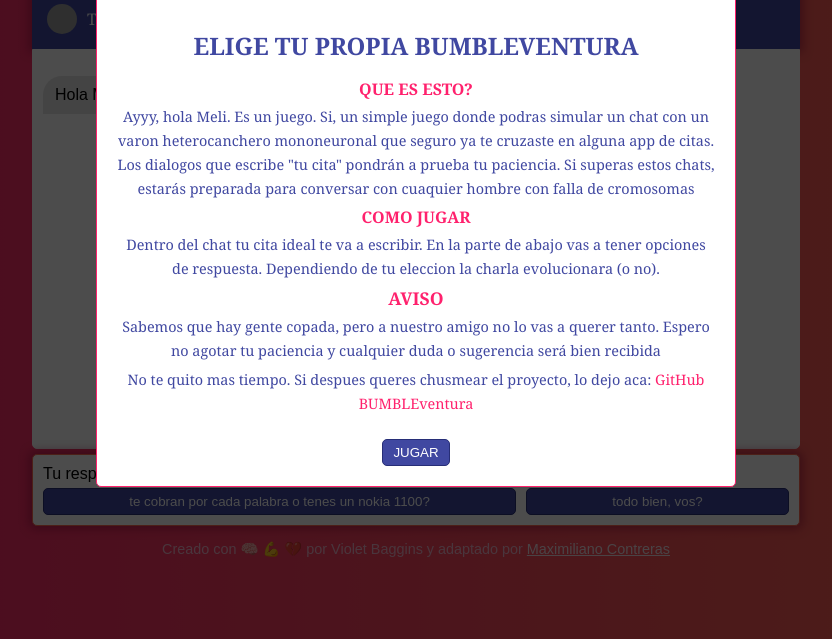
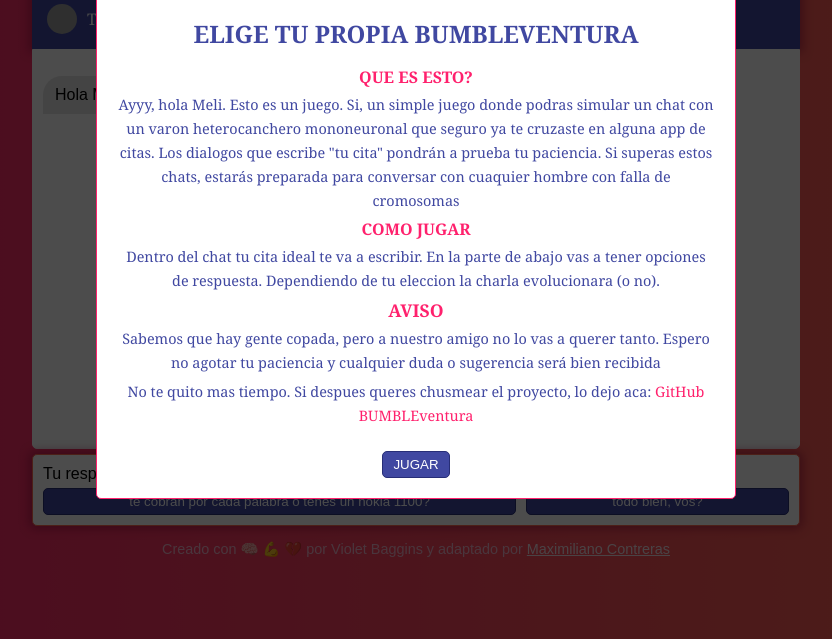
Before and after one commit to MaxiContre/bumbleventura, a plain HTML site: page index.html in a window 1280 px wide. Shown: the part 161-800 px from the top of the page, without its empty margins (224-1056 px from the left). Drawn offline with Linux system fonts and the light colour scheme; grey boxes are pictures that could not be loaded.

Commit message:
Update index.html

```diff
--- a/index.html
+++ b/index.html
@@ -52,7 +52,7 @@
             <div class="modal-inicio">
                 <h1 class="titulo-home">ELIGE TU PROPIA BUMBLEVENTURA</h1>
                 <p class="text-info-titulos">QUE ES ESTO?</p>
-                <p class="text-info">Ayyy, hola Meli. Es un juego. Si, un simple juego donde podras simular un chat con un varon heterocanchero mononeuronal que seguro ya te cruzaste en alguna app de citas. Los dialogos que escribe "tu cita" pondrán a prueba tu paciencia. Si superas estos chats, estarás preparada para conversar con cuaquier hombre con falla de cromosomas</p>
+                <p class="text-info">Ayyy, hola Meli. Esto es un juego. Si, un simple juego donde podras simular un chat con un varon heterocanchero mononeuronal que seguro ya te cruzaste en alguna app de citas. Los dialogos que escribe "tu cita" pondrán a prueba tu paciencia. Si superas estos chats, estarás preparada para conversar con cuaquier hombre con falla de cromosomas</p>
 
                 <p class="text-info-titulos">COMO JUGAR</p>
                 <p class="text-info">Dentro del chat tu cita ideal te va a escribir. En la parte de abajo vas a tener opciones de respuesta. Dependiendo de tu eleccion la charla evolucionara (o no).</p>
```
